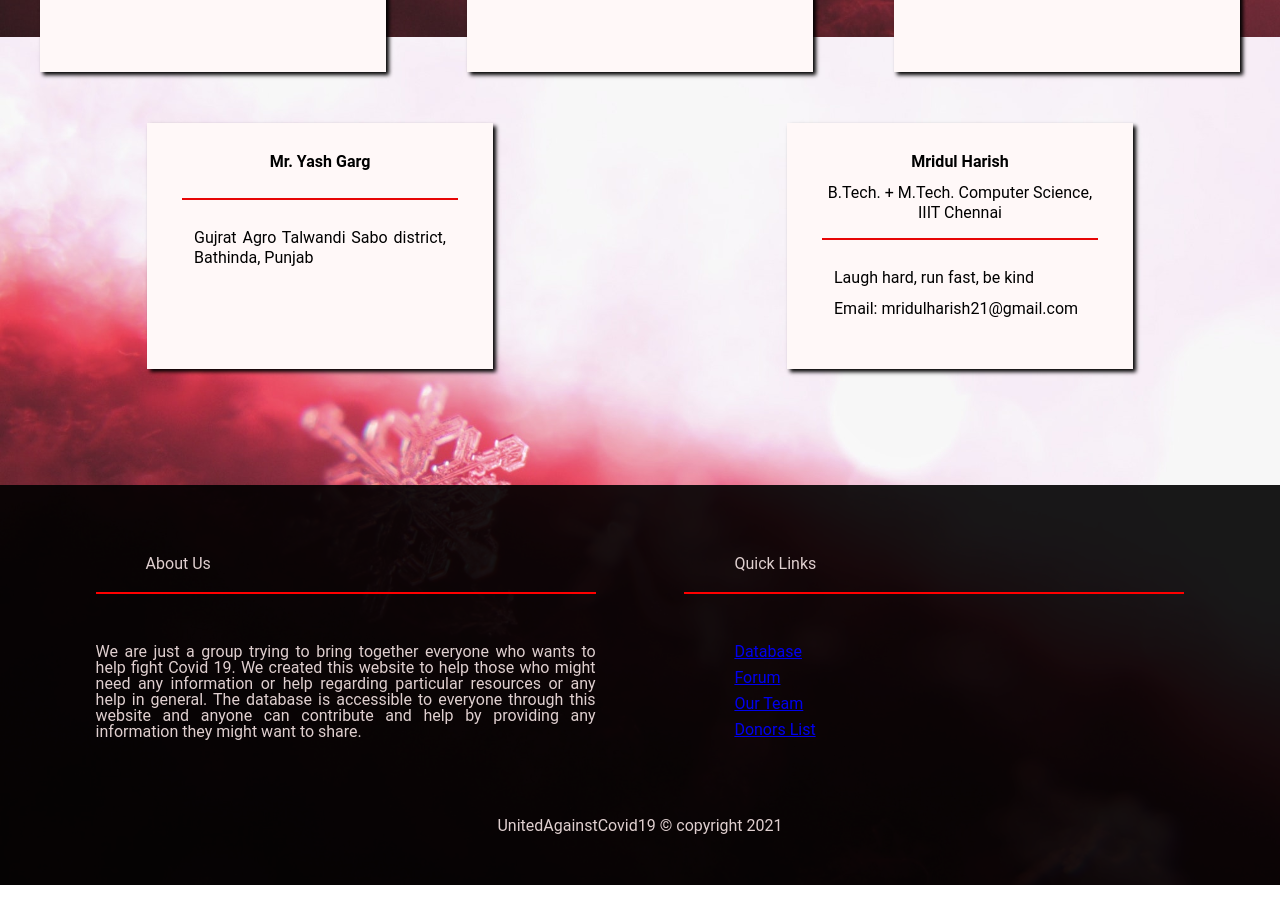
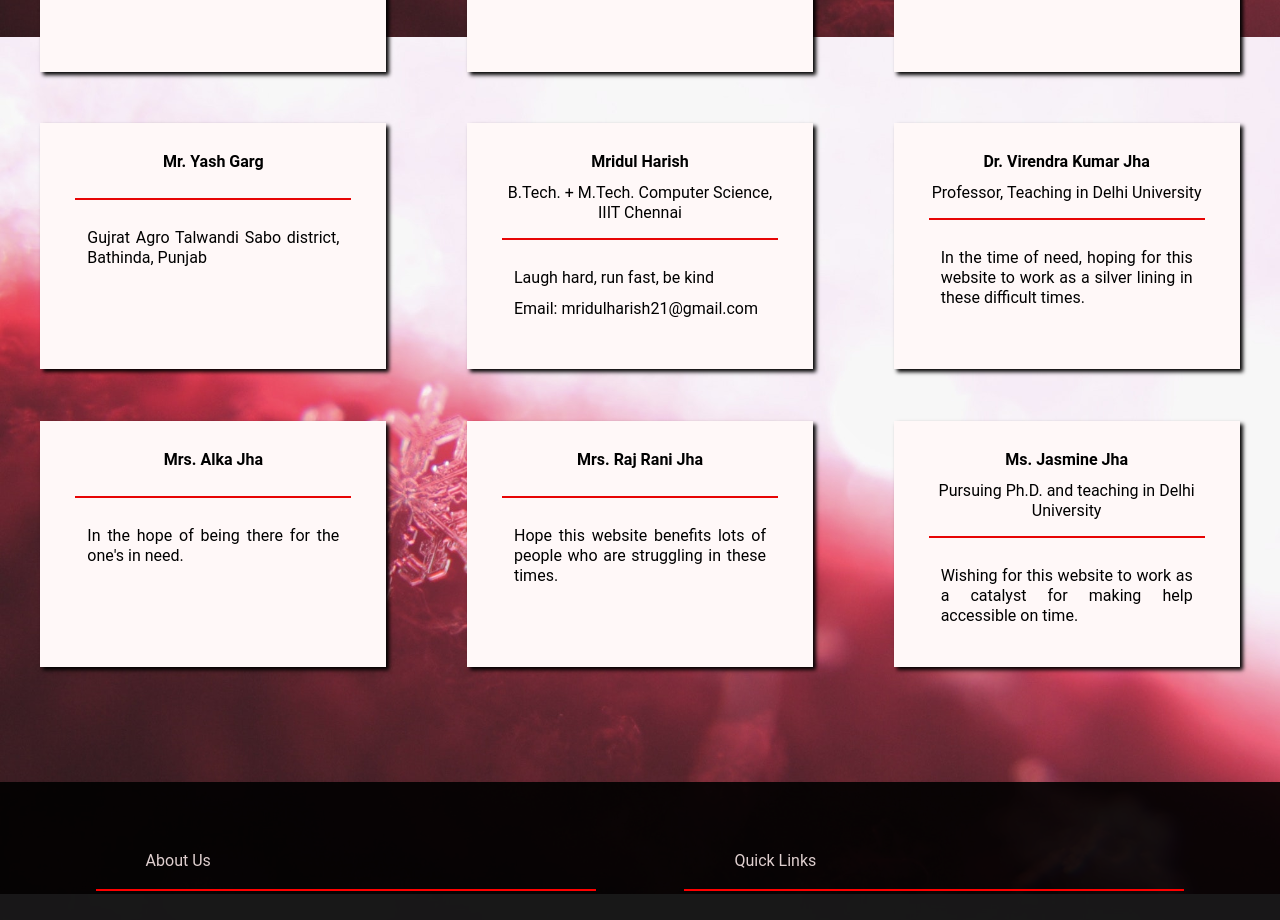
Before and after one commit to code-against-covid/covid-site, a React (Create React App) app in the folder frontend/: page /donors in a window 1280 px wide. Shown: the part 820-1740 px from the top of the page. Before the commit the page ends 1705 px from the top, so only its background shows below. Built offline with nearby package versions, Linux system fonts and the light colour scheme.

Commit message:
added contributors

```diff
--- a/frontend/src/data/donorslist.js
+++ b/frontend/src/data/donorslist.js
@@ -71,5 +71,37 @@ export const donorslist = [
     //     "email": '',
     //     "links": '',
     // }
+    {
+        "name": "Dr. Virendra Kumar Jha",
+        "job": 'Professor, Teaching in Delhi University',
+        "amount": '1500',
+        "tag": 'In the time of need, hoping for this website to work as a silver lining in these difficult times.',
+        "email": '',
+        "links": '',
+    },
+    {
+        "name": "Mrs. Alka Jha",
+        "job": '',
+        "amount": '1500',
+        "tag": "In the hope of being there for the one's in need.",
+        "email": '',
+        "links": '',
+    },
+    {
+        "name": "Mrs. Raj Rani Jha",
+        "job": '',
+        "amount": '1500',
+        "tag": "Hope this website benefits lots of people who are struggling in these times.",
+        "email": '',
+        "links": '',
+    },
+    {
+        "name": "Ms. Jasmine Jha",
+        "job": 'Pursuing Ph.D. and teaching in Delhi University',
+        "amount": '1500',
+        "tag": "Wishing for this website to work as a catalyst for making help accessible on time.",
+        "email": '',
+        "links": '',
+    },
 
 ]
```
